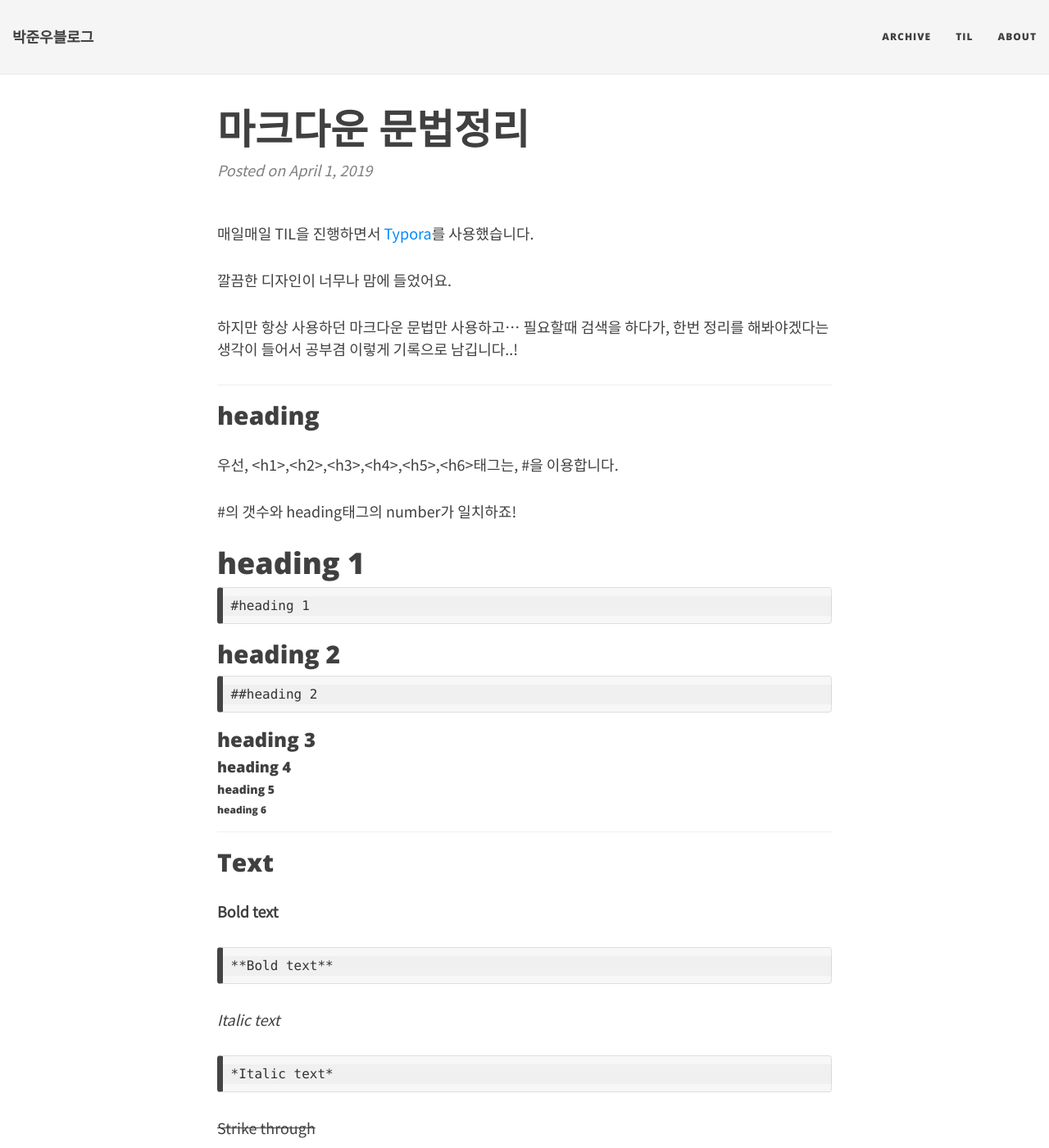
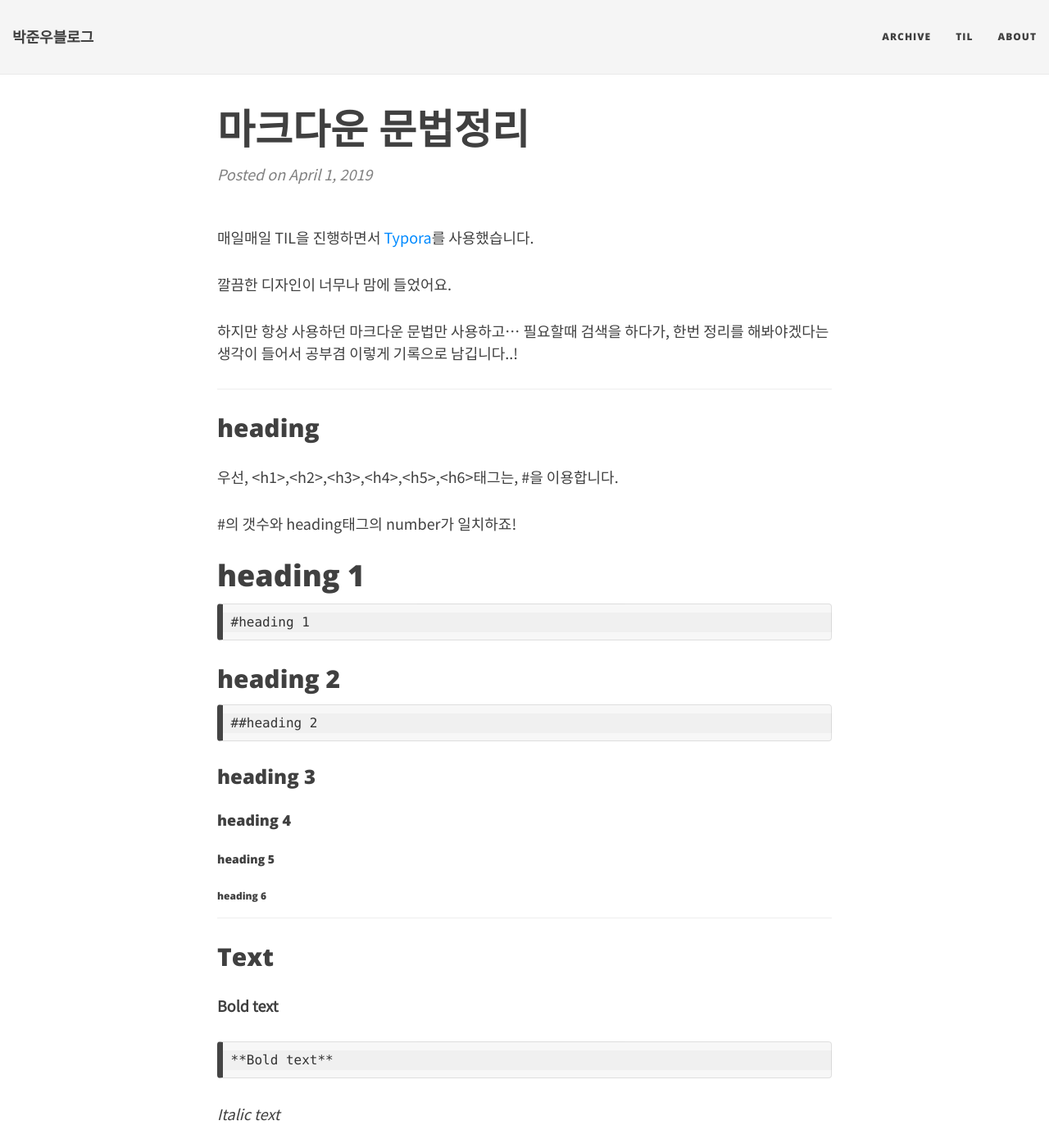
Before and after one commit to JUNWOO45/junwoo45.github.io.archived, a Jekyll site: the page built from _posts/2019-04-01-마크다운문법정리.md, in a window 1280 px wide and 1400 px high. Shown: the whole window at 82% size. Built offline with Jekyll 4.4.1, drawn with Linux system fonts in a browser that asks for light colours; nearby versions of some CDN libraries; comment, search, counter and statistics services are not loaded.

Commit message:
style: marginㅊㅜ가

```diff
--- a/css/main.css
+++ b/css/main.css
@@ -25,6 +25,7 @@ p {
 h1,h2,h3,h4,h5,h6 {
   font-family: 'Open Sans', 'Helvetica Neue', Helvetica, Arial, sans-serif;
   font-weight: 800;
+  margin: 30px 0px 15px 0px;
 }
 a {
   color: {{ site.link-col }};
```
